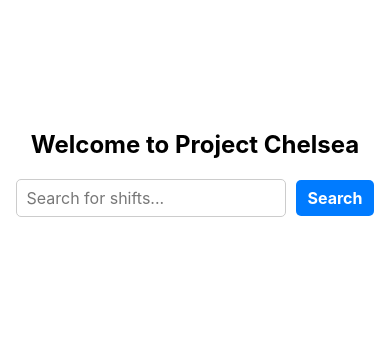
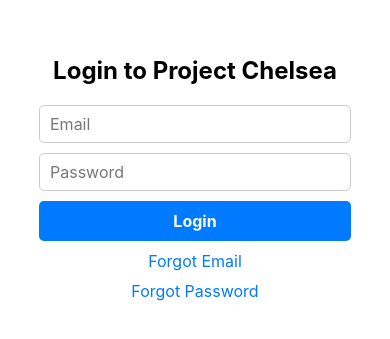
Before and after one commit to Carfalgrof/Pellissippi-Project, a React Native app: screen / in a window 390 px wide. Shown: the part 239-578 px from the top of the page. Built offline with nearby package versions, Linux system fonts and the light colour scheme.

Commit message:
Update App.js

```diff
--- a/App.js
+++ b/App.js
@@ -1,23 +1,54 @@
-import React from 'react';
-import { StatusBar, StyleSheet, Text, View, TextInput, TouchableOpacity } from 'react-native';
+import React, { useState } from 'react';
+import { StatusBar, StyleSheet, Text, View, TextInput, TouchableOpacity, Alert } from 'react-native';
 
 export default function App() {
+  const [email, setEmail] = useState('');
+  const [password, setPassword] = useState('');
+
+  const handleLogin = () => {
+    // Implement login functionality here
+    console.log('Logging in with email:', email, 'and password:', password);
+  };
+
+  const handleForgotEmail = () => {
+    Alert.alert('Forgot Email', 'Please contact support for assistance with your email.');
+  };
+
+  const handleForgotPassword = () => {
+    Alert.alert('Forgot Password', 'Please check your email for instructions on resetting your password.');
+  };
+
   return (
     <View style={styles.container}>
-      <Text style={styles.title}>Welcome to Project Chelsea</Text>
+      <Text style={styles.title}>Login to Project Chelsea</Text>
       <View style={styles.inputContainer}>
         <TextInput
           style={styles.input}
-          placeholder="Search for shifts..."
+          placeholder="Email"
           placeholderTextColor="#777"
+          value={email}
+          onChangeText={setEmail}
         />
-        <TouchableOpacity style={styles.searchButton}>
-          <Text style={styles.searchButtonText}>Search</Text>
+        <TextInput
+          style={styles.input}
+          placeholder="Password"
+          placeholderTextColor="#777"
+          secureTextEntry
+          value={password}
+          onChangeText={setPassword}
+        />
+        <TouchableOpacity style={styles.loginButton} onPress={handleLogin}>
+          <Text style={styles.loginButtonText}>Login</Text>
+        </TouchableOpacity>
+        <TouchableOpacity style={styles.forgotButton} onPress={handleForgotEmail}>
+          <Text style={styles.forgotButtonText}>Forgot Email</Text>
+        </TouchableOpacity>
+        <TouchableOpacity style={styles.forgotButton} onPress={handleForgotPassword}>
+          <Text style={styles.forgotButtonText}>Forgot Password</Text>
         </TouchableOpacity>
       </View>
       <StatusBar style="auto" />
     </View>
-    //this is a test
   );
 }
 
@@ -34,30 +65,35 @@ const styles = StyleSheet.create({
     marginBottom: 20,
   },
   inputContainer: {
-    flexDirection: 'row',
-    alignItems: 'center',
-    marginBottom: 20,
-    paddingHorizontal:10,
+    width: '80%',
   },
   input: {
-    flex: 1,
     borderWidth: 1,
     borderColor: '#ccc',
     borderRadius: 5,
     paddingHorizontal: 10,
     paddingVertical: 8,
-    marginRight: 10,
+    marginBottom: 10,
     fontSize: 16,
   },
-  searchButton: {
+  loginButton: {
     backgroundColor: '#007bff',
     borderRadius: 5,
-    paddingVertical: 8,
-    paddingHorizontal: 12,
+    paddingVertical: 10,
+    alignItems: 'center',
+    marginBottom: 10,
   },
-  searchButtonText: {
-    color: 'white',
+  loginButtonText: {
+    color: '#fff',
     fontSize: 16,
     fontWeight: 'bold',
   },
+  forgotButton: {
+    alignItems: 'center',
+    marginBottom: 10,
+  },
+  forgotButtonText: {
+    color: '#007bff',
+    fontSize: 16,
+  },
 });
```
